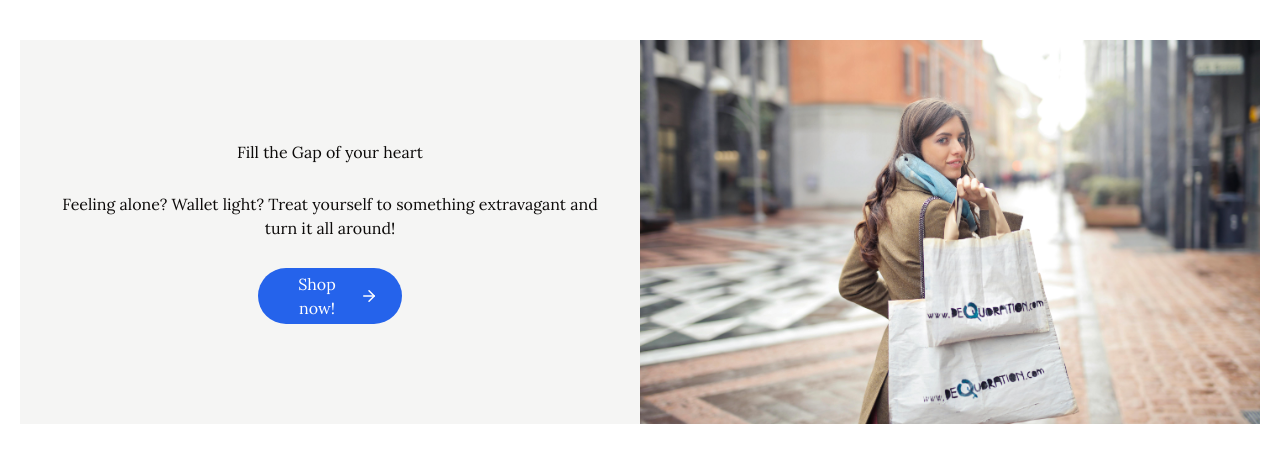
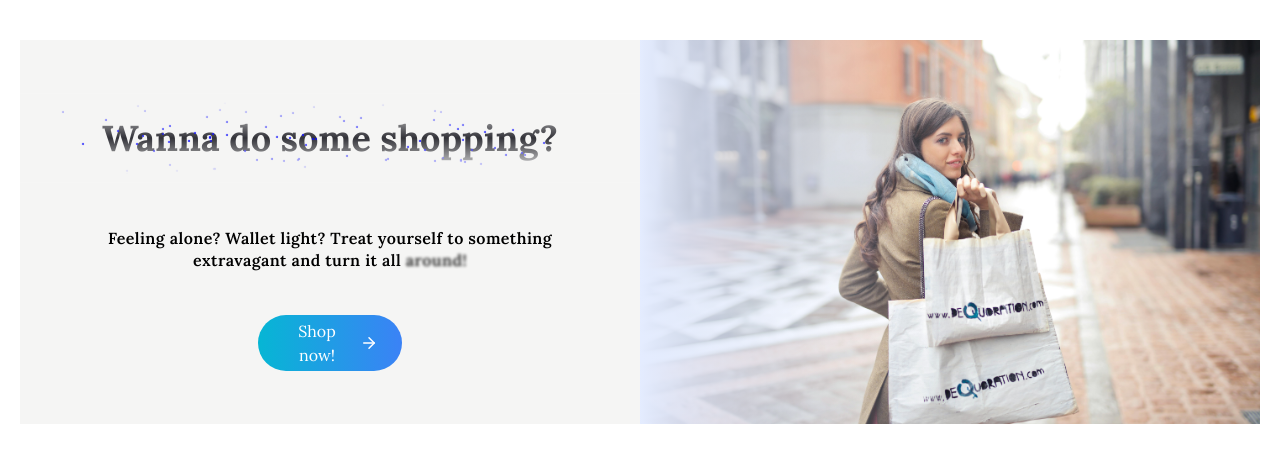
Before and after one commit to JackyChn/Celestial-Plaza, a Next.js app: page / in a window 1280 px wide. Shown: the top 462 px of the page. Built offline with nearby package versions, Linux system fonts and the light colour scheme.

Commit message:
Update: title  and subtitle style

```diff
--- a/src/app/page.tsx
+++ b/src/app/page.tsx
@@ -1,23 +1,32 @@
 import Image from "next/image";
 import Banner from "../../public/banner.jpg";
 import Link from "next/link";
-import { Button } from "@/components/ui/button";
-
 import { ArrowRight } from "lucide-react";
 import { LitupBorderButton } from "@/components/ui/LitupBorderButton";
+import { TextGenerateEffect } from "@/components/ui/TextGenerateEffect";
+import { TextRevealCard } from "@/components/ui/TextRevealCard";
 
 export default function Home() {
   return (
     <main className="mx-auto max-w-7xl space-y-10 px-5 py-10">
-      <div className="flex items-center bg-secondary md:h-96">
+      <div className="flex items-center bg-blue-100 bg-secondary md:h-96">
         {/* text & button */}
         <div className="flex flex-col items-center justify-center space-y-7 p-10 text-center md:w-1/2">
-          <h1>Fill the Gap of your heart</h1>
-          <p>
-            Feeling alone? Wallet light? Treat yourself to something extravagant
-            and turn it all around!
-          </p>
-          <LitupBorderButton>
+          {/* <h1 className="text-3xl font-bold md:text-4xl">
+            Fill the Gap of your heart
+          </h1> */}
+          <TextRevealCard
+            text="Wanna do some shopping?"
+            revealText="Fill the Gap of your heart!"
+          />
+          <TextGenerateEffect
+            className=""
+            words="Feeling alone? Wallet light? Treat yourself to something extravagant
+            and turn it all around!"
+            duration={1}
+          />
+
+          <LitupBorderButton otherClasses="bg-gradient-to-r from-cyan-500 to-blue-500 ">
             <Link
               href={"/shop"}
               className="flex items-center justify-center gap-2"
@@ -29,12 +38,13 @@ export default function Home() {
         </div>
 
         {/* image on the right */}
-        <div className="hidden h-full w-1/2 overflow-hidden md:block">
+        <div className="relative hidden h-full w-1/2 overflow-hidden md:block">
           <Image
             src={Banner}
             alt="banner"
             className="h-full w-full object-cover"
           />
+          <div className="absolute inset-0 bg-gradient-to-r from-blue-100 via-transparent to-transparent" />
         </div>
       </div>
     </main>
--- a/src/components/ui/LitupBorderButton.tsx
+++ b/src/components/ui/LitupBorderButton.tsx
@@ -2,13 +2,15 @@ import React from "react";
 
 export const LitupBorderButton = ({
   children,
+  otherClasses,
 }: {
   children?: React.ReactNode;
-  handleClick?: () => void;
   otherClasses?: string;
 }) => {
   return (
-    <div className="group relative flex h-full w-[18vh] rounded-full bg-blue-600 px-6 py-1 text-white transition duration-200 hover:bg-blue-400">
+    <div
+      className={`${otherClasses} group relative flex h-full w-[18vh] rounded-full bg-blue-600 px-6 py-1 text-white transition duration-200 hover:bg-blue-400`}
+    >
       {children}
     </div>
   );
--- /dev/null
+++ b/src/components/ui/TextGenerateEffect.tsx
@@ -0,0 +1,62 @@
+"use client";
+import { useEffect } from "react";
+import { motion, stagger, useAnimate } from "framer-motion";
+import { cn } from "@/lib/utils";
+
+export const TextGenerateEffect = ({
+  words,
+  className,
+  filter = true,
+  duration = 0.5,
+}: {
+  words: string;
+  className?: string;
+  filter?: boolean;
+  duration?: number;
+}) => {
+  const [scope, animate] = useAnimate();
+  const wordsArray = words.split(" ");
+  useEffect(() => {
+    animate(
+      "span",
+      {
+        opacity: 1,
+        filter: filter ? "blur(0px)" : "none",
+      },
+      {
+        duration: duration ? duration : 1,
+        delay: stagger(0.2),
+      },
+    );
+  }, [scope.current]);
+
+  const renderWords = () => {
+    return (
+      <motion.div ref={scope}>
+        {wordsArray.map((word, idx) => {
+          return (
+            <motion.span
+              key={word + idx}
+              className={`text-black opacity-0 dark:text-white`}
+              style={{
+                filter: filter ? "blur(10px)" : "none",
+              }}
+            >
+              {word}{" "}
+            </motion.span>
+          );
+        })}
+      </motion.div>
+    );
+  };
+
+  return (
+    <div className={cn("font-semibold", className)}>
+      <div className="my-4">
+        <div className="leading-snug tracking-wide text-black dark:text-white">
+          {renderWords()}
+        </div>
+      </div>
+    </div>
+  );
+};
--- /dev/null
+++ b/src/components/ui/TextRevealCard.tsx
@@ -0,0 +1,189 @@
+"use client";
+
+import React, { useEffect, useRef, useState, memo } from "react";
+import { motion } from "framer-motion";
+import { twMerge } from "tailwind-merge";
+import { cn } from "@/lib/utils";
+
+export const TextRevealCard = ({
+  text,
+  revealText,
+  children,
+  className,
+}: {
+  text: string;
+  revealText: string;
+  children?: React.ReactNode;
+  className?: string;
+}) => {
+  const [widthPercentage, setWidthPercentage] = useState(0);
+  const cardRef = useRef<HTMLDivElement | any>(null);
+  const [left, setLeft] = useState(0);
+  const [localWidth, setLocalWidth] = useState(0);
+  const [isMouseOver, setIsMouseOver] = useState(false);
+
+  useEffect(() => {
+    if (cardRef.current) {
+      const { left, width: localWidth } =
+        cardRef.current.getBoundingClientRect();
+      setLeft(left);
+      setLocalWidth(localWidth);
+    }
+  }, []);
+
+  function mouseMoveHandler(event: any) {
+    event.preventDefault();
+
+    const { clientX } = event;
+    if (cardRef.current) {
+      const relativeX = clientX - left;
+      setWidthPercentage((relativeX / localWidth) * 100);
+    }
+  }
+
+  function mouseLeaveHandler() {
+    setIsMouseOver(false);
+    setWidthPercentage(0);
+  }
+  function mouseEnterHandler() {
+    setIsMouseOver(true);
+  }
+  function touchMoveHandler(event: React.TouchEvent<HTMLDivElement>) {
+    event.preventDefault();
+    const clientX = event.touches[0]!.clientX;
+    if (cardRef.current) {
+      const relativeX = clientX - left;
+      setWidthPercentage((relativeX / localWidth) * 100);
+    }
+  }
+
+  const rotateDeg = (widthPercentage - 50) * 0.1;
+  return (
+    <div
+      onMouseEnter={mouseEnterHandler}
+      onMouseLeave={mouseLeaveHandler}
+      onMouseMove={mouseMoveHandler}
+      onTouchStart={mouseEnterHandler}
+      onTouchEnd={mouseLeaveHandler}
+      onTouchMove={touchMoveHandler}
+      ref={cardRef}
+      className={cn(
+        "relative flex w-[40rem] items-center justify-center overflow-hidden rounded-lg border border-white/[0.08] p-1",
+        className,
+      )}
+    >
+      {children}
+
+      <div className="relative flex h-20 items-center overflow-hidden">
+        <motion.div
+          style={{
+            width: "100%",
+          }}
+          animate={
+            isMouseOver
+              ? {
+                  opacity: widthPercentage > 0 ? 1 : 0,
+                  clipPath: `inset(0 ${100 - widthPercentage}% 0 0)`,
+                }
+              : {
+                  clipPath: `inset(0 ${100 - widthPercentage}% 0 0)`,
+                }
+          }
+          transition={isMouseOver ? { duration: 0 } : { duration: 0.4 }}
+          className="absolute z-20 bg-blue-100 will-change-transform"
+        >
+          <p
+            style={{
+              textShadow: "4px 4px 15px rgba(0,0,0,0.5)",
+            }}
+            className="bg-gradient-to-b from-blue-600 to-neutral-300 bg-clip-text py-10 text-3xl font-bold text-blue-600 text-transparent sm:text-4xl"
+          >
+            {revealText}
+          </p>
+        </motion.div>
+        <motion.div
+          animate={{
+            left: `${widthPercentage}%`,
+            rotate: `${rotateDeg}deg`,
+            opacity: widthPercentage > 0 ? 1 : 0,
+          }}
+          transition={isMouseOver ? { duration: 0 } : { duration: 0.4 }}
+          className="absolute z-50 h-20 w-[8px] bg-gradient-to-b from-transparent via-neutral-800 to-transparent will-change-transform"
+        ></motion.div>
+
+        <div className="overflow-hidden [mask-image:linear-gradient(to_bottom,transparent,white,transparent)]">
+          <p className="bg-[#323238] bg-clip-text px-12 py-4 text-2xl font-bold text-transparent sm:text-4xl">
+            {text}
+          </p>
+
+          <MemoizedStars />
+        </div>
+      </div>
+    </div>
+  );
+};
+
+export const TextRevealCardTitle = ({
+  children,
+  className,
+}: {
+  children: React.ReactNode;
+  className?: string;
+}) => {
+  return (
+    <h2 className={twMerge("mb-2 text-sm text-white", className)}>
+      {children}
+    </h2>
+  );
+};
+
+export const TextRevealCardDescription = ({
+  children,
+  className,
+}: {
+  children: React.ReactNode;
+  className?: string;
+}) => {
+  return (
+    <p className={twMerge("text-sm text-[#a9a9a9]", className)}>{children}</p>
+  );
+};
+
+const Stars = () => {
+  const randomMove = () => Math.random() * 4 - 2;
+  const randomOpacity = () => Math.random();
+  const random = () => Math.random();
+  return (
+    <div className="absolute inset-0">
+      {[...Array(80)].map((_, i) => (
+        <motion.span
+          key={`star-${i}`}
+          animate={{
+            top: `calc(${random() * 100}% + ${randomMove()}px)`,
+            left: `calc(${random() * 100}% + ${randomMove()}px)`,
+            opacity: randomOpacity(),
+            scale: [1, 1.2, 0],
+          }}
+          transition={{
+            duration: random() * 10 + 20,
+            repeat: Infinity,
+            ease: "linear",
+          }}
+          style={{
+            position: "absolute",
+            top: `${random() * 100}%`,
+            left: `${random() * 100}%`,
+            width: `2px`,
+            height: `2px`,
+            backgroundColor: "blue",
+            borderRadius: "50%",
+            zIndex: 1,
+          }}
+          className="inline-block"
+        ></motion.span>
+      ))}
+    </div>
+  );
+};
+
+export const MemoizedStars = memo(Stars);
```
